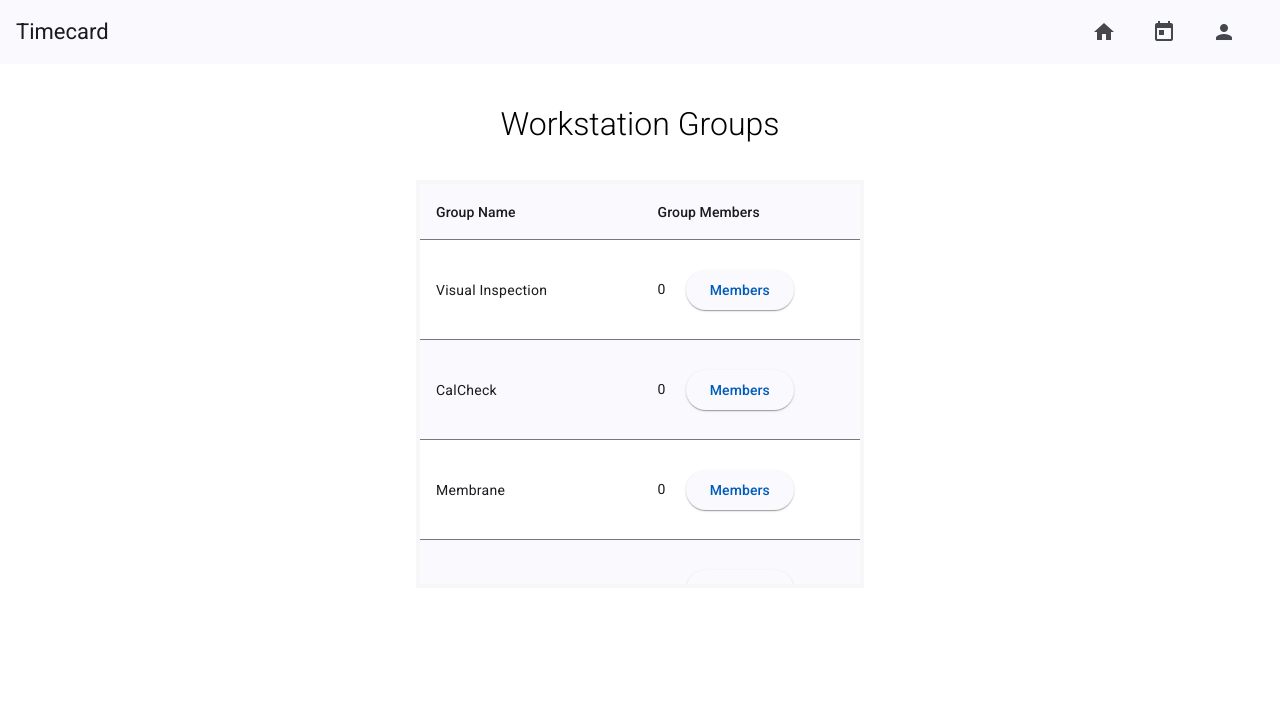
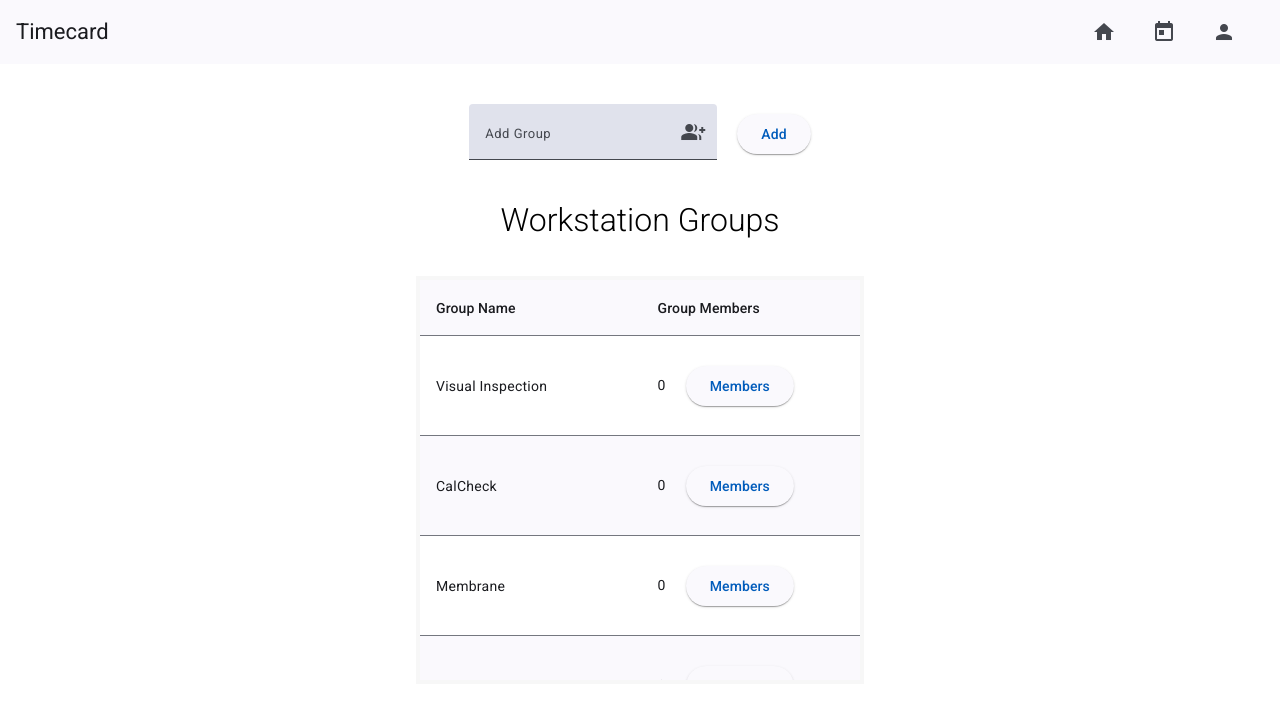
Before and after one commit to dkbaffour777/timecard, an Angular app in the folder frontend/: page /workstations in a window 1280 px wide. Shown: the top 718 px of the page. Built offline with nearby package versions, Linux system fonts and the light colour scheme.

Commit message:
Updated UI: added group add form

```diff
--- a/frontend/src/app/components/pages/workstation/workstation.component.html
+++ b/frontend/src/app/components/pages/workstation/workstation.component.html
@@ -1,4 +1,14 @@
 <div id="workstations-container">
+  <div style="display: flex; justify-content: center">
+    <mat-form-field appearance="fill">
+      <mat-label style="font-size: small">Add Group</mat-label>
+      <input matInput placeholder="Group Name" />
+      <mat-icon matSuffix>group_add</mat-icon>
+    </mat-form-field>
+    <button mat-raised-button style="margin-left: 20px; margin-top: 10px">
+      Add
+    </button>
+  </div>
   <h4 style="font-weight: 100; text-align: center">Workstation Groups</h4>
   <div id="wk-table-container">
     <table mat-table [dataSource]="dataSource">
--- a/frontend/src/app/components/pages/workstation/workstation.component.ts
+++ b/frontend/src/app/components/pages/workstation/workstation.component.ts
@@ -105,6 +105,8 @@ export class BottomSheetComponent {
     MatButtonModule,
     MatIconModule,
     MatTooltipModule,
+    MatFormFieldModule,
+    MatInputModule
   ],
   templateUrl: './workstation.component.html',
   styleUrl: './workstation.component.css',
```
